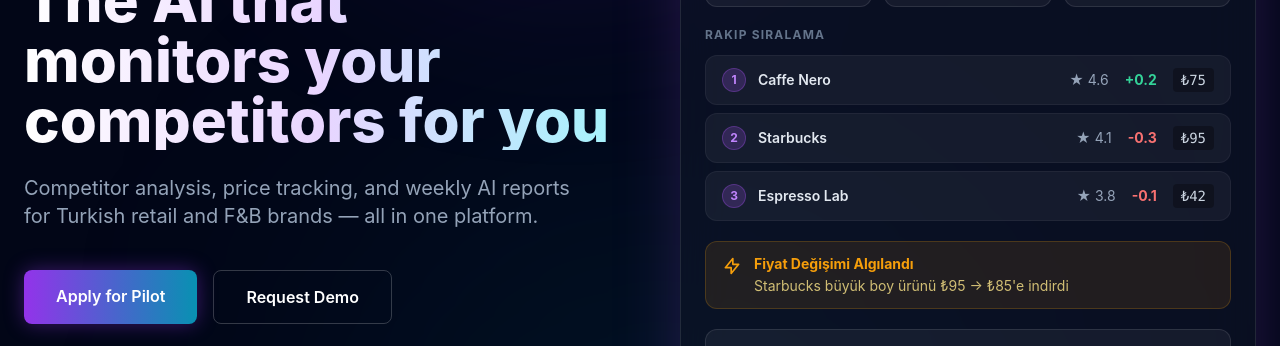
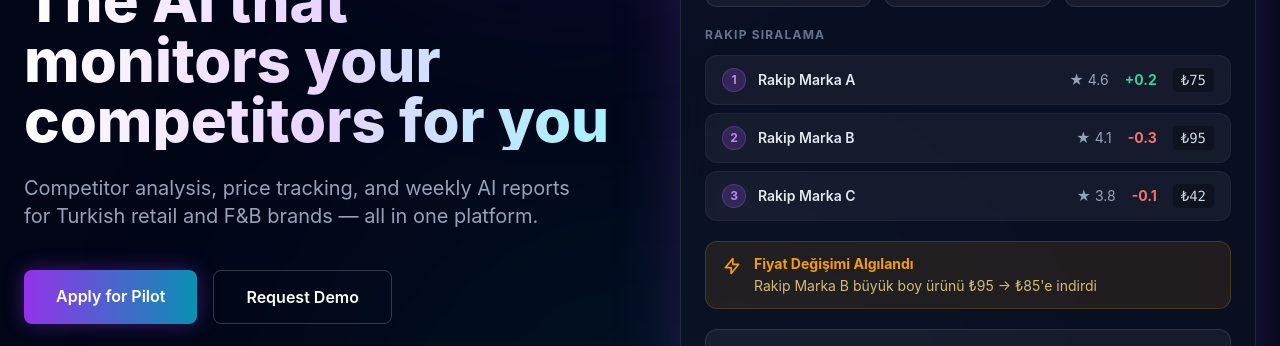
Before and after one commit to fuzuly/pulsaraai_website2, a React (Vite) app: page /pulsara-intel in a window 1280 px wide. Shown: the part 319-665 px from the top of the page. Built offline with nearby package versions, Linux system fonts and the light colour scheme.

Commit message:
chore: replace real company names with generic dummy names in Pulsara Intel

```diff
--- a/src/pages/PulsaraIntel.jsx
+++ b/src/pages/PulsaraIntel.jsx
@@ -297,9 +297,9 @@
         <p className="text-xs font-bold text-slate-500 uppercase tracking-widest mb-3">Rakip Sıralama</p>
         <div className="space-y-2">
           {[
-            { name: 'Caffe Nero', rating: 4.6, delta: '+0.2', up: true, price: '₺75' },
-            { name: 'Starbucks', rating: 4.1, delta: '-0.3', up: false, price: '₺95' },
-            { name: 'Espresso Lab', rating: 3.8, delta: '-0.1', up: false, price: '₺42' },
+            { name: 'Rakip Marka A', rating: 4.6, delta: '+0.2', up: true, price: '₺75' },
+            { name: 'Rakip Marka B', rating: 4.1, delta: '-0.3', up: false, price: '₺95' },
+            { name: 'Rakip Marka C', rating: 3.8, delta: '-0.1', up: false, price: '₺42' },
           ].map((c, i) => (
             <div key={i} className="flex items-center justify-between bg-white/5 hover:bg-white/10 transition-colors border border-white/5 rounded-xl px-4 py-3">
               <div className="flex items-center gap-3">
@@ -323,7 +323,7 @@
         </svg>
         <div>
           <p className="text-sm font-bold text-amber-500">Fiyat Değişimi Algılandı</p>
-          <p className="text-sm text-amber-200/80 mt-0.5">Starbucks büyük boy ürünü ₺95 → ₺85'e indirdi</p>
+          <p className="text-sm text-amber-200/80 mt-0.5">Rakip Marka B büyük boy ürünü ₺95 → ₺85'e indirdi</p>
         </div>
       </div>
 
```
